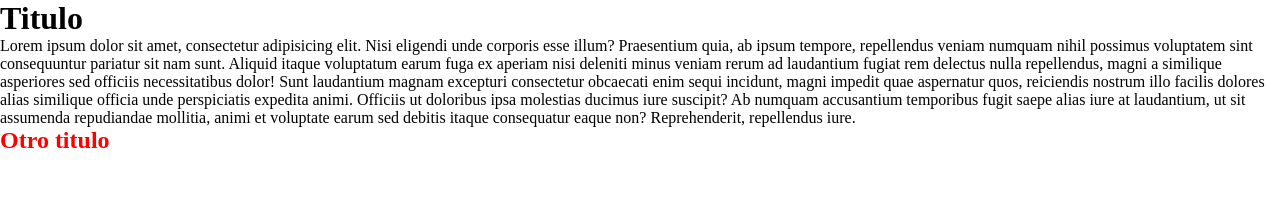
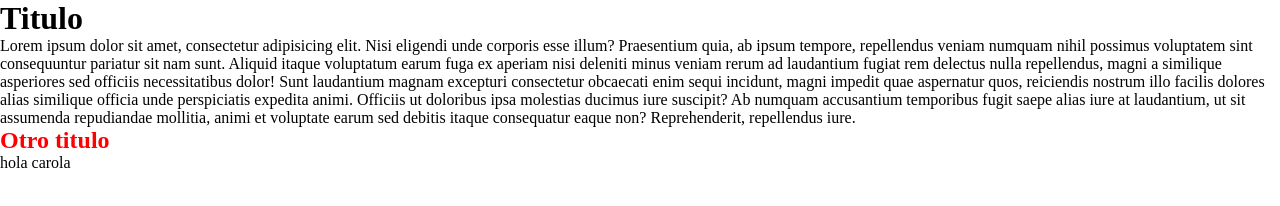
Before and after one commit to GALS1999/git-hub-en-coder, a plain HTML site: page index.html in a window 1280 px wide. Drawn offline with Linux system fonts and the light colour scheme.

Commit message:
enviado desde la mac

```diff
--- a/index.html
+++ b/index.html
@@ -21,6 +21,7 @@
         sit assumenda repudiandae mollitia, animi et voluptate earum sed debitis itaque consequatur eaque non?
         Reprehenderit, repellendus iure.</p>
     <h2>Otro titulo</h2>
+    <p>hola carola</p>
 </body>
 
 </html>
```
